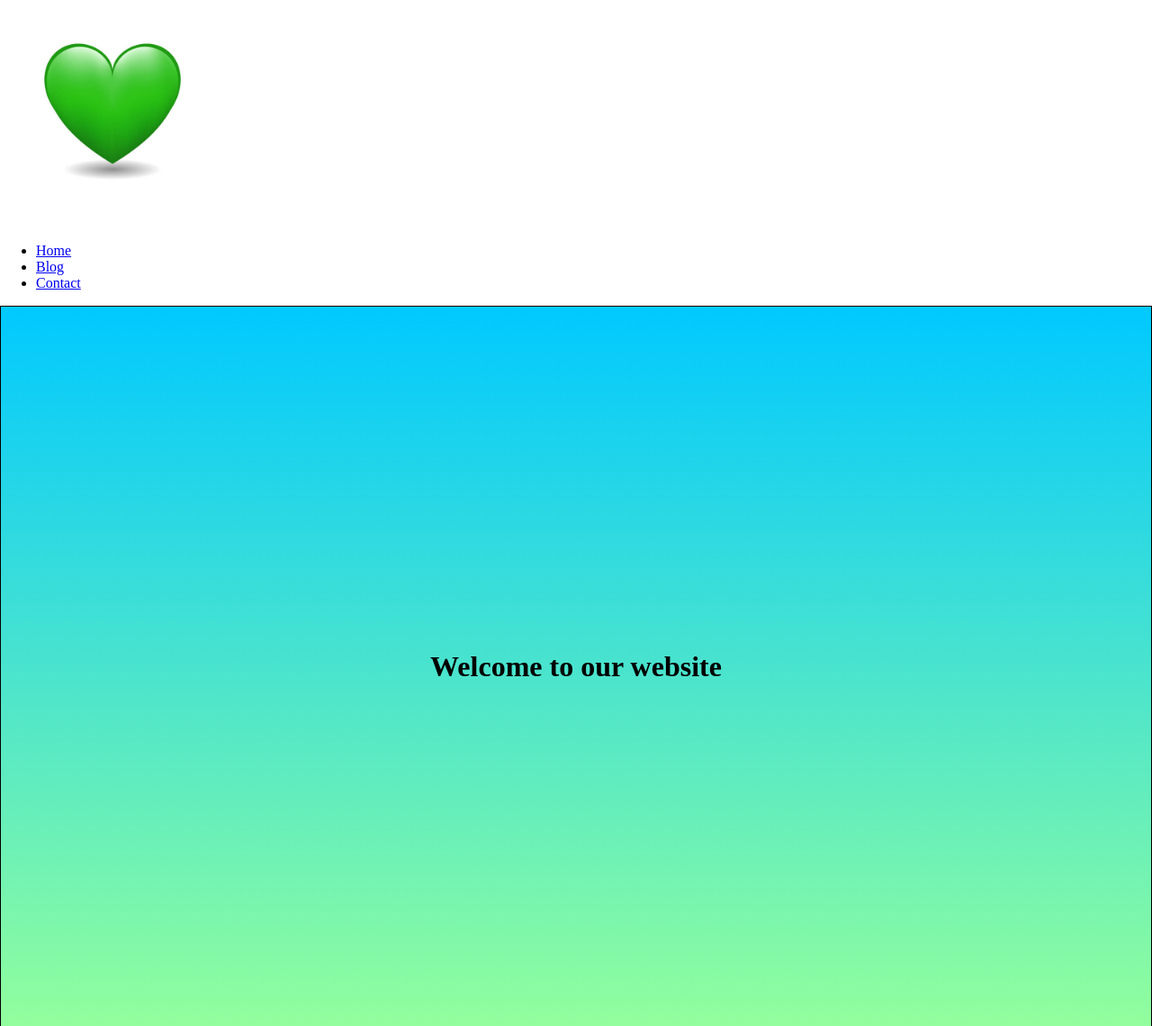
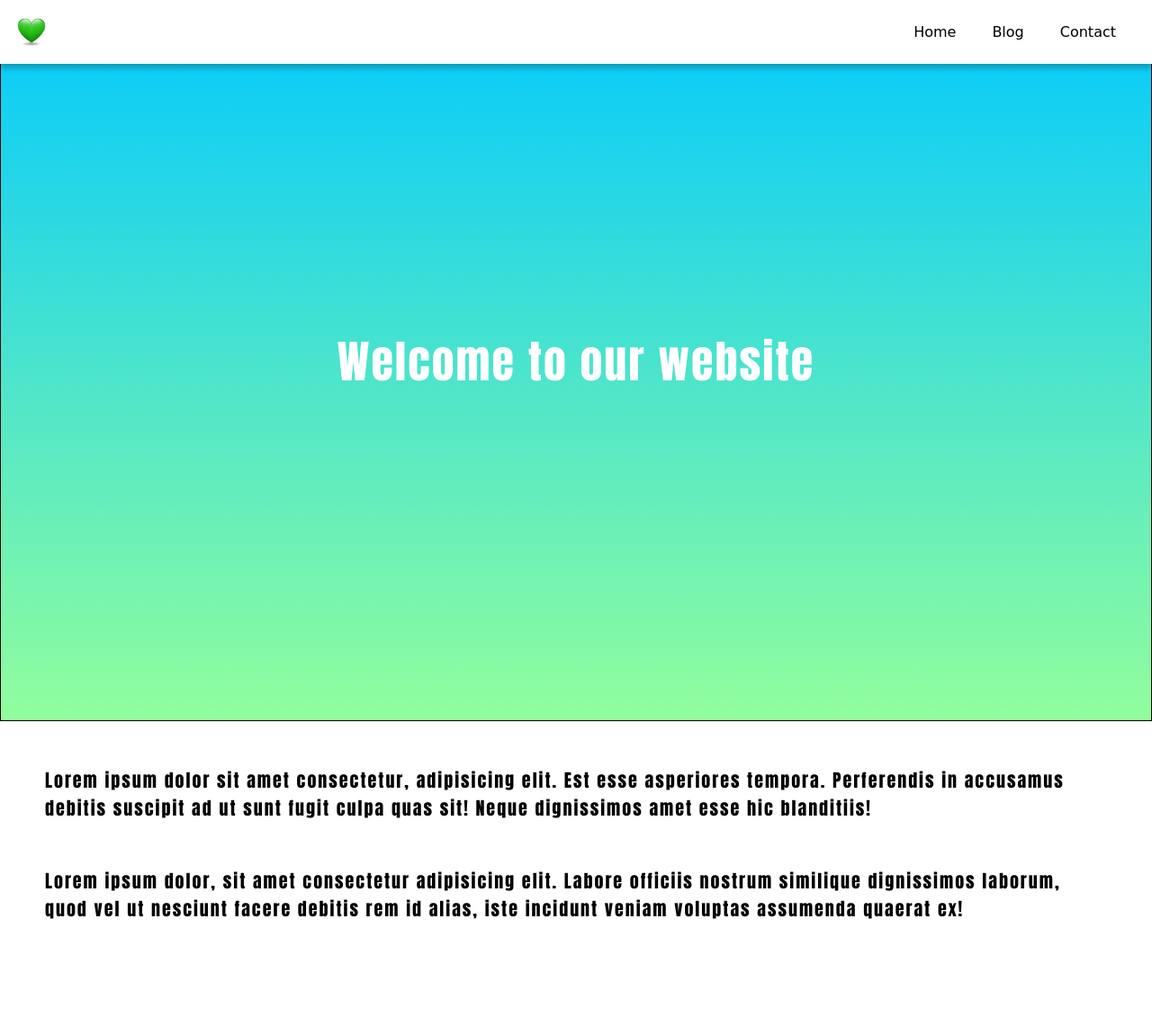
Before and after one commit to midnightmoet/sticky-navbar, a plain HTML site: page index.html in a window 1280 px wide. Shown: the top 1141 px of the page at 90% size. After the commit the page ends 1076 px from the top, so only its background shows below. Drawn offline with Linux system fonts and the light colour scheme.

Commit message:
Build and style done, now functionality

```diff
--- a/style.css
+++ b/style.css
@@ -12,3 +12,66 @@ body {
     justify-content: center;
     align-items: center;
 }
+
+.top-container h1 {
+    font-size: 50px;
+    color: white;
+    font-family: Impact, Haettenschweiler, 'Arial Narrow Bold', sans-serif;
+    letter-spacing: 2px;
+    font-weight: 200;
+
+}
+
+.text {
+    font-size: 20px;
+    font-family: Impact, Haettenschweiler, 'Arial Narrow Bold', sans-serif;
+    letter-spacing: 2px;
+    font-weight: 100;
+    margin: 50px 50px;
+}
+
+.navbar {
+    display: flex;
+    position: fixed;
+    background: white;
+    width: 100%;
+    justify-content: space-between;
+    align-items: center;
+    box-shadow: 0 4px 8px rgba(0, 0, 0, 0.3);
+}
+
+.navbar ul {
+    display: flex;
+    list-style-type: none;
+    margin-right: 20px;
+}
+
+.navbar ul li {
+    padding: 10px;
+}
+
+.navbar ul li a {
+    text-decoration: none;
+    margin: 0 10px;
+    color: black;
+    font-family: cursive;
+}
+
+.navbar ul li a:hover {
+    color: #00C9FF;
+}
+
+.navbar.active {
+    background: black;
+}
+
+.navbar.active ul li a {
+    color: white;
+}
+
+img {
+    border-radius: 50%;
+    width: 50px;
+    height: 50px;
+    padding: 10px;
+}
```
